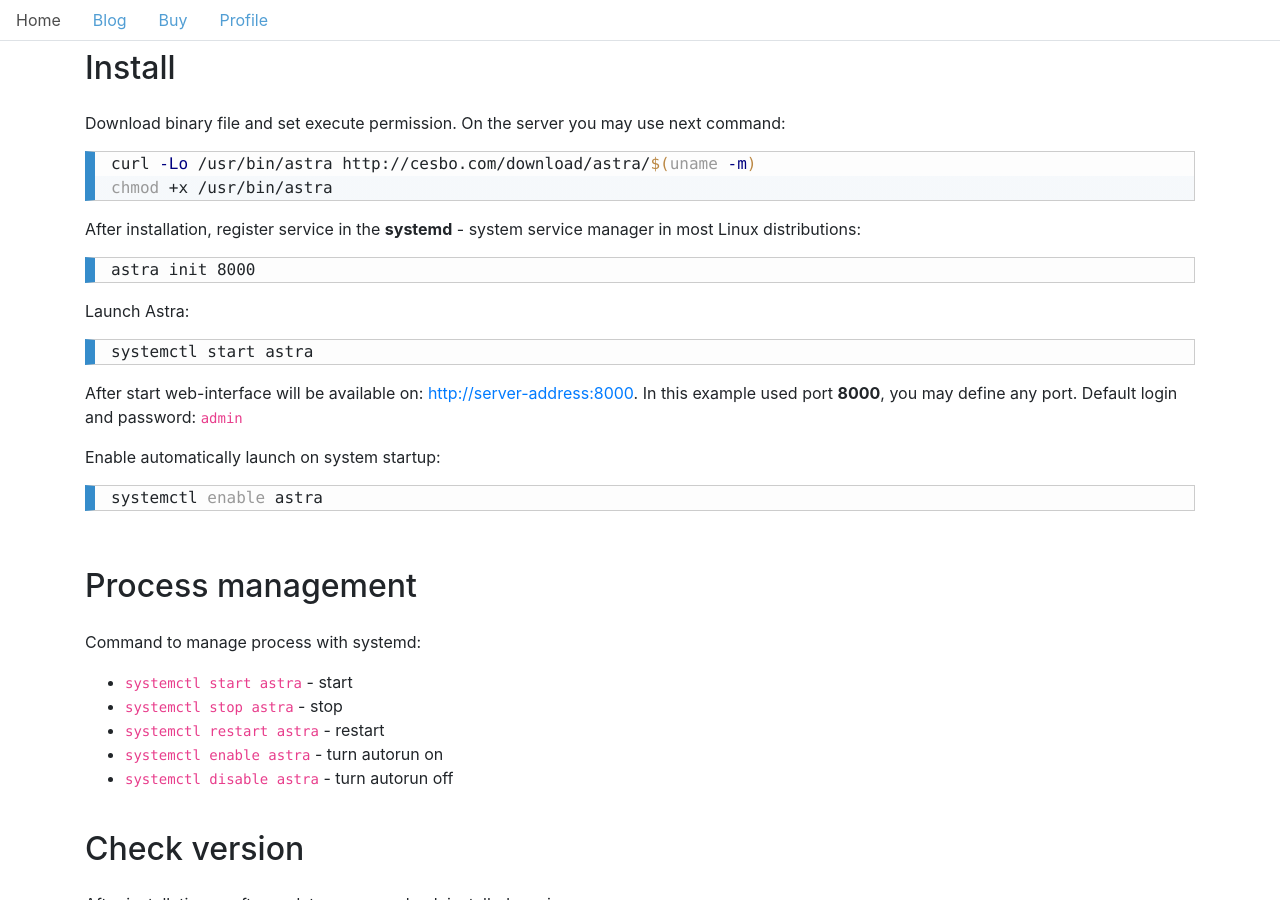
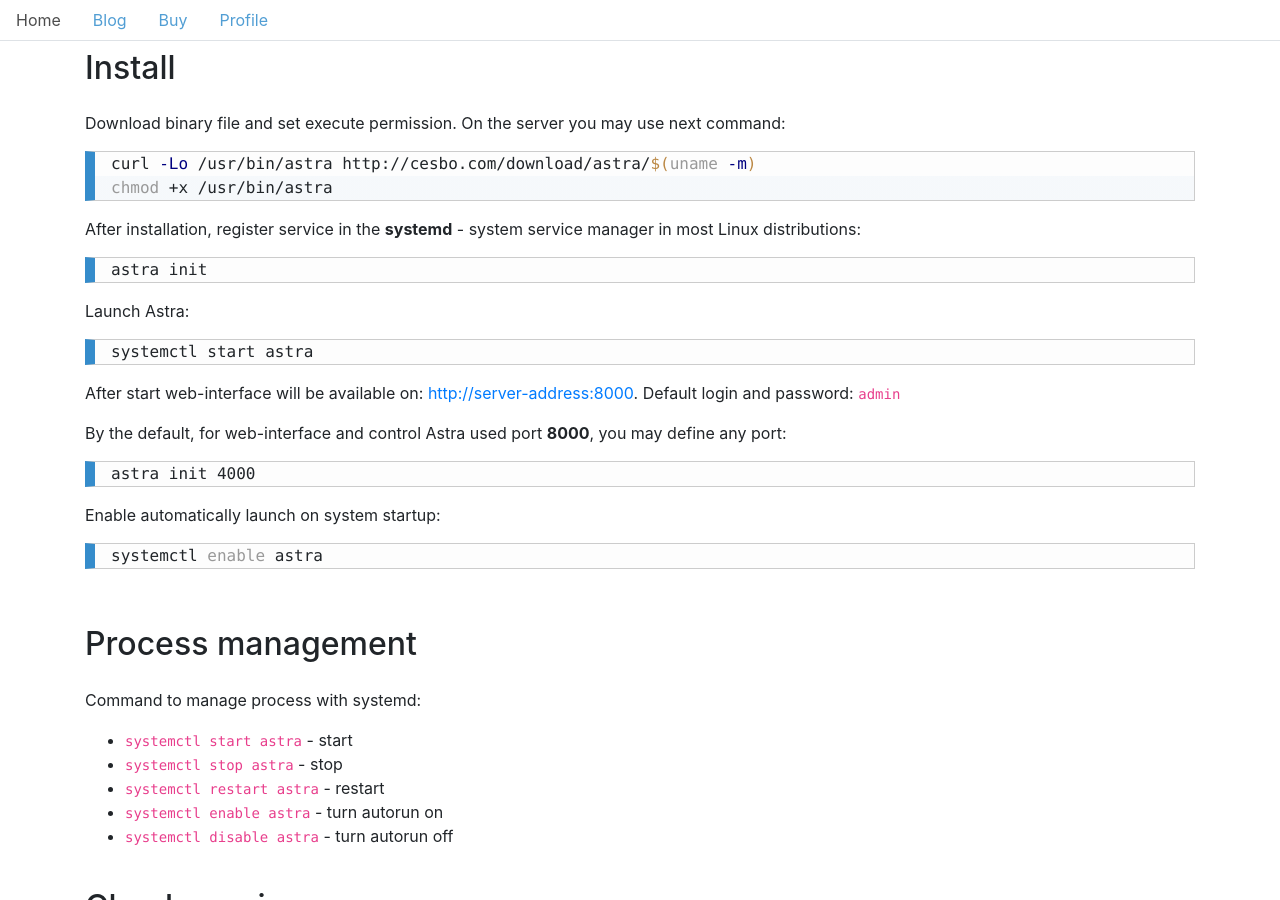
Before and after one commit to ramzes1401ss3/cesbo-www, a Jekyll site: the page built from en/_posts/2018-01-01-astra-quick-start.md, in a window 1280 px wide and 900 px high, scrolled down 456 px. Built offline with Jekyll 4.4.1, drawn with Linux system fonts in a browser that asks for light colours.

Commit message:
quick-start cleaning

````diff
--- a/en/_posts/2018-01-01-astra-quick-start.md
+++ b/en/_posts/2018-01-01-astra-quick-start.md
@@ -22,7 +22,7 @@
 After installation, register service in the **systemd** - system service manager in most Linux distributions:
 
 ``` sh
-astra init 8000
+astra init
 ```
 
 Launch Astra:
@@ -31,9 +31,13 @@
 systemctl start astra
 ```
 
-After start web-interface will be available on: <http://server-address:8000>.
-In this example used port **8000**, you may define any port.
-Default login and password: `admin`
+After start web-interface will be available on: <http://server-address:8000>. Default login and password: `admin`
+
+By the default, for web-interface and control Astra used port **8000**, you may define any port:
+
+``` sh
+astra init 4000
+```
 
 Enable automatically launch on system startup:
 
````
Also changed, not shown: ru/_posts/2018-01-01-astra-quick-start.md (+8 -4 lines).
